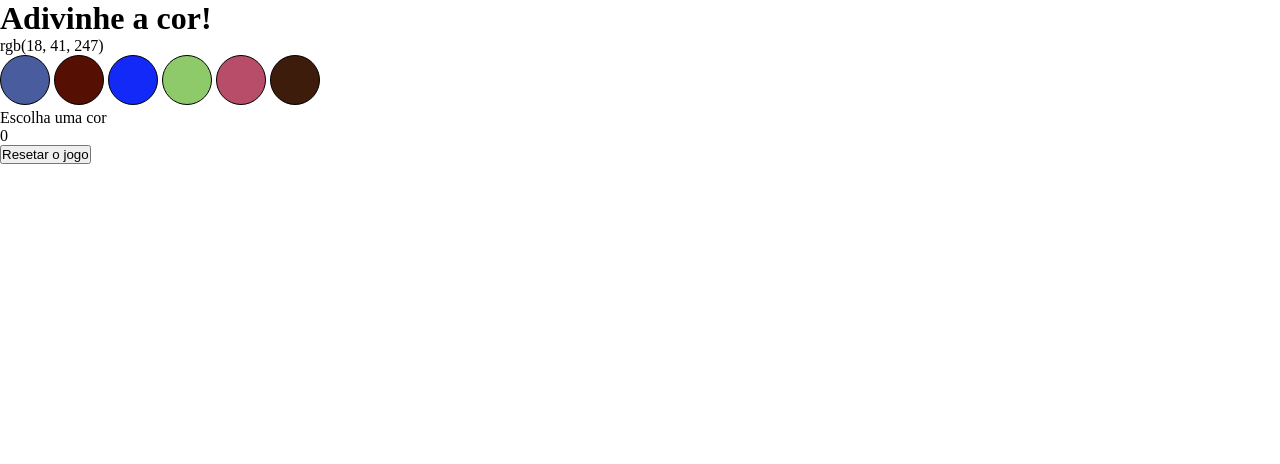
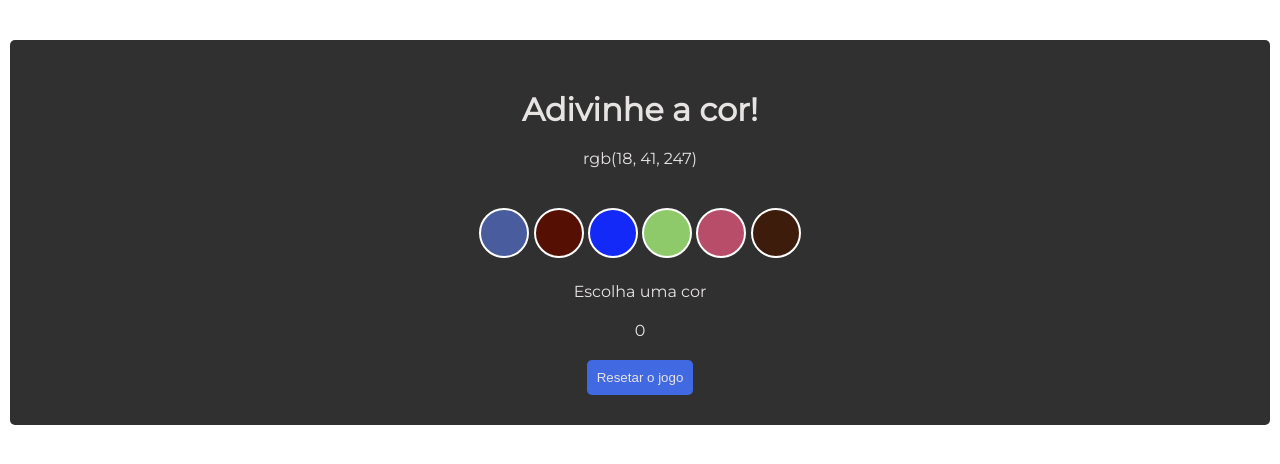
Before and after one commit to tryber/sd-015-b-project-color-guess, a website: page index.html in a window 1280 px wide. Drawn offline with Linux system fonts and the light colour scheme.

Commit message:
Adiciona estilo css à página

```diff
--- a/index.html
+++ b/index.html
@@ -5,11 +5,15 @@
   <meta charset="UTF-8">
   <meta http-equiv="X-UA-Compatible" content="IE=edge">
   <meta name="viewport" content="width=device-width, initial-scale=1.0">
+  <link rel="preconnect" href="https://fonts.googleapis.com">
+  <link rel="preconnect" href="https://fonts.gstatic.com" crossorigin>
+  <link href="https://fonts.googleapis.com/css2?family=Montserrat&display=swap" rel="stylesheet">
   <link rel="stylesheet" href="style.css">
   <title>Adivinhe a cor</title>
 </head>
 
 <body>
+  <main class="container">
     <h1 id="title">Adivinhe a cor!</h1>
     <p id="rgb-color">(168, 34, 1)</p>
     <ul class="colors">
@@ -23,6 +27,7 @@
     <p id="answer">Escolha uma cor</p>
     <p id="score">0</p>
     <button id="reset-game">Resetar o jogo</button>
+  </main>
   <script src="script.js"></script>
 </body>
 
--- a/style.css
+++ b/style.css
@@ -1,13 +1,34 @@
 * {
   margin: 0;
+  margin-top: 20px;
   padding: 0;
   box-sizing: border-box;
+}
+
+.container {
+  background-color: #303030;
+  color: rgb(231, 227, 227);
+  font-family: 'Montserrat', sans-serif;
+  border-radius: 5px;
+  margin: 10px;
+  padding: 30px;
+  display: flex;
+  flex-direction: column;
+  align-items: center;
 }
 
 .ball {
   width: 50px;
   height: 50px;
-  border: 1px solid black;
+  border: 2px solid white;
   border-radius: 50%;
   display: inline-block;
 }
+
+#reset-game {
+  color:rgb(231, 227, 227);
+  background-color: royalblue;
+  border: none;
+  border-radius: 5px;
+  padding: 10px;
+}
```
Lines whose indentation alone changed are shown as unchanged.
